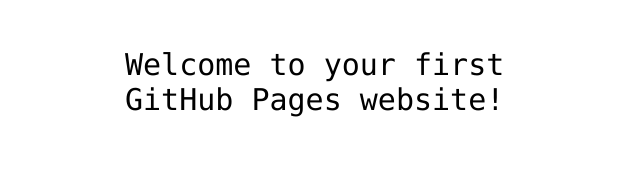
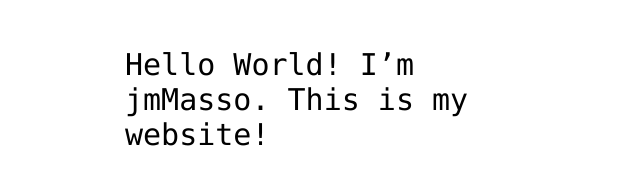
Before and after one commit to jmMasso/hello-world, a plain HTML site: page index.html in a window 1280 px wide. Shown: the part 341-526 px from the top of the page, without its empty margins (315-955 px from the left). Drawn offline with Linux system fonts and the light colour scheme.

Commit message:
Update index.html
Made changes as directed in the provided "Hello World" readme.   Changes provide printing, "Hello World" with my username.

```diff
--- a/index.html
+++ b/index.html
@@ -12,7 +12,7 @@
 <img src="https://octodex.github.com/images/daftpunktocat-thomas.gif" id="octocat" alt="octocat-gif" />
 
 <!-- Change this code here by copy and pasting your template on line 15 -->
-<p>Welcome to your first GitHub Pages website!</p>
+<p>Hello World! I’m jmMasso. This is my website!</p>
 
 </body>
 </html>
```
